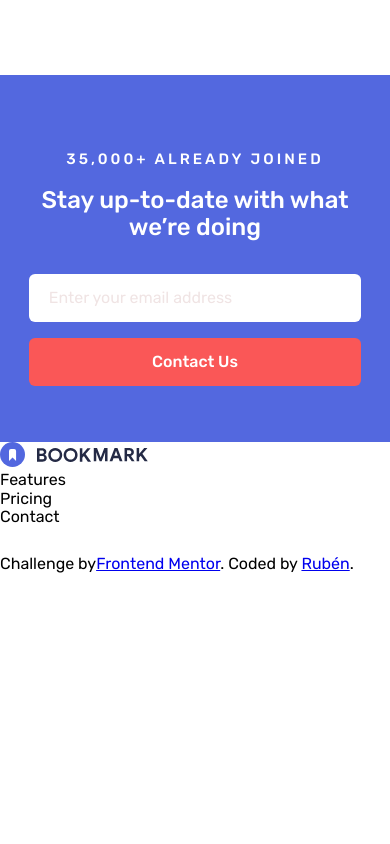
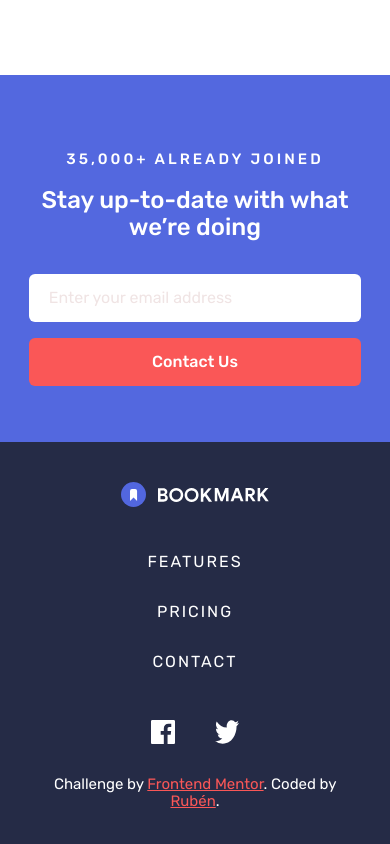
Before and after one commit to Rubendvb/bookmark-landing-page-master, a React (Vite) app: page / in a window 390 px wide. Shown: the part 4090-4934 px from the top of the page. Before the commit the page ends 4663 px from the top, so only its background shows below. Built offline with nearby package versions, Linux system fonts and the light colour scheme.

Commit message:
finalizando section footer mobile

```diff
--- a/src/assets/components/Features/Features.jsx
+++ b/src/assets/components/Features/Features.jsx
@@ -12,14 +12,14 @@ import styles from './Features.module.scss'
 export default function Features() {
   const [selectOption, setSelectOption] = useState(1)
   const [selectTitle, setSelectTitle] = useState(options[0].title)
-  const [selectContent, setselectContent] = useState(options[0].content)
+  const [selectContent, setSelectContent] = useState(options[0].content)
 
   const optionSelect = (option) => {
     setSelectOption(option.id)
 
     setSelectTitle(option.title)
 
-    setselectContent(option.content)
+    setSelectContent(option.content)
   }
 
   return (
--- a/src/assets/components/Footer/Footer.jsx
+++ b/src/assets/components/Footer/Footer.jsx
@@ -1,29 +1,38 @@
-import Logo from '../../images/logo-bookmark.svg'
 import LogoFacebook from '../../images/icon-facebook.svg'
 import LogoTwitter from '../../images/icon-twitter.svg'
+import Logo from '../Logo/Logo'
+
+import styles from './Footer.module.scss'
 
 export default function Footer() {
   return (
-    <footer>
-      <div>
-        <ul>
+    <footer className={styles.footer}>
+      <div className={styles.footerMenu}>
+        <div className={styles.imgFooter}>
+          <Logo />
+        </div>
+
+        <ul className={styles.ulFooter}>
           <li>
-            <img src={Logo} alt="" />
+            <a href="">Features</a>
           </li>
-          <li>Features</li>
-          <li>Pricing</li>
-          <li>Contact</li>
+          <li>
+            <a href="">Pricing</a>
+          </li>
+          <li>
+            <a href="">Contact</a>
+          </li>
         </ul>
 
-        <div>
+        <div className={styles.social}>
           <img src={LogoFacebook} alt="" />
           <img src={LogoTwitter} alt="" />
         </div>
       </div>
 
-      <div>
+      <div className={styles.personal}>
         <p className="attribution">
-          Challenge by
+          Challenge by{' '}
           <a
             href="https://www.frontendmentor.io?ref=challenge"
             target="_blank"
--- /dev/null
+++ b/src/assets/components/Footer/Footer.module.scss
@@ -0,0 +1,61 @@
+@use '../../sass/variables' as v;
+@use '../../sass/mixins' as m;
+
+.footer {
+  background-color: v.$Very-Dark-Blue;
+
+  @include m.side-padding;
+
+  padding-top: 2.5rem;
+  padding-bottom: 2.5rem;
+}
+
+.footerMenu {
+  display: flex;
+  flex-direction: column;
+  align-items: center;
+  margin-bottom: 1rem;
+}
+
+.imgFooter svg g:nth-child(1) > path {
+  fill: #fff;
+}
+
+.ulFooter {
+  list-style: none;
+  margin-top: 2.6rem;
+  display: flex;
+  flex-direction: column;
+  align-items: center;
+  gap: 2rem;
+
+  li {
+    a {
+      color: #fff;
+      text-decoration: none;
+      text-transform: uppercase;
+      letter-spacing: 2px;
+      font-weight: 400;
+    }
+  }
+}
+
+.social {
+  margin-top: 3rem;
+  display: flex;
+  gap: 2.5rem;
+}
+
+.personal {
+  margin-top: 2rem;
+
+  p {
+    color: #fff;
+    font-size: 0.938rem;
+    text-align: center;
+
+    a {
+      color: v.$Soft-Red;
+    }
+  }
+}
--- a/src/assets/components/Stay/Stay.jsx
+++ b/src/assets/components/Stay/Stay.jsx
@@ -9,7 +9,7 @@ export default function Stay() {
       <div className={styles.containerInput}>
         <input
           className={styles.input}
-          type="text"
+          type="email"
           placeholder="Enter your email address"
         />
 
--- a/src/assets/components/Stay/Stay.module.scss
+++ b/src/assets/components/Stay/Stay.module.scss
@@ -36,9 +36,12 @@
   border: none;
 }
 
-.input::placeholder {
-  color: #f0e4e4;
+.input {
   padding: 0 1.25rem;
+
+  &::placeholder {
+    color: #f0e4e4;
+  }
 }
 
 .button {
--- a/src/assets/sass/_mixins.scss
+++ b/src/assets/sass/_mixins.scss
@@ -28,4 +28,5 @@
   border-radius: 6px;
   font-size: 0.875rem;
   box-shadow: 0px 2px 10px -3px rgba(0, 0, 0, 0.5);
+  cursor: pointer;
 }
```
Also changed, not shown: src/assets/images/logo-bookmark.svg.
